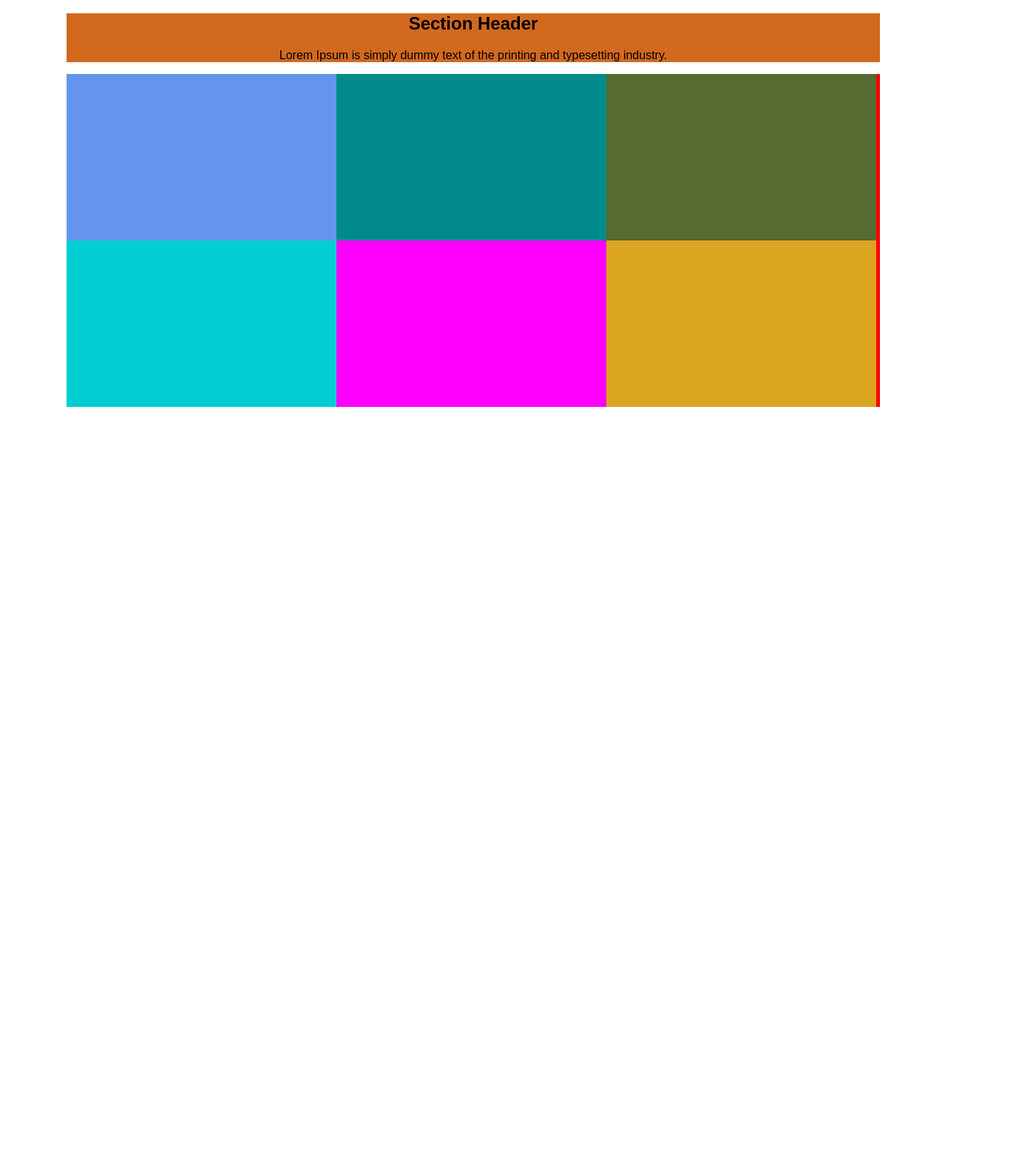
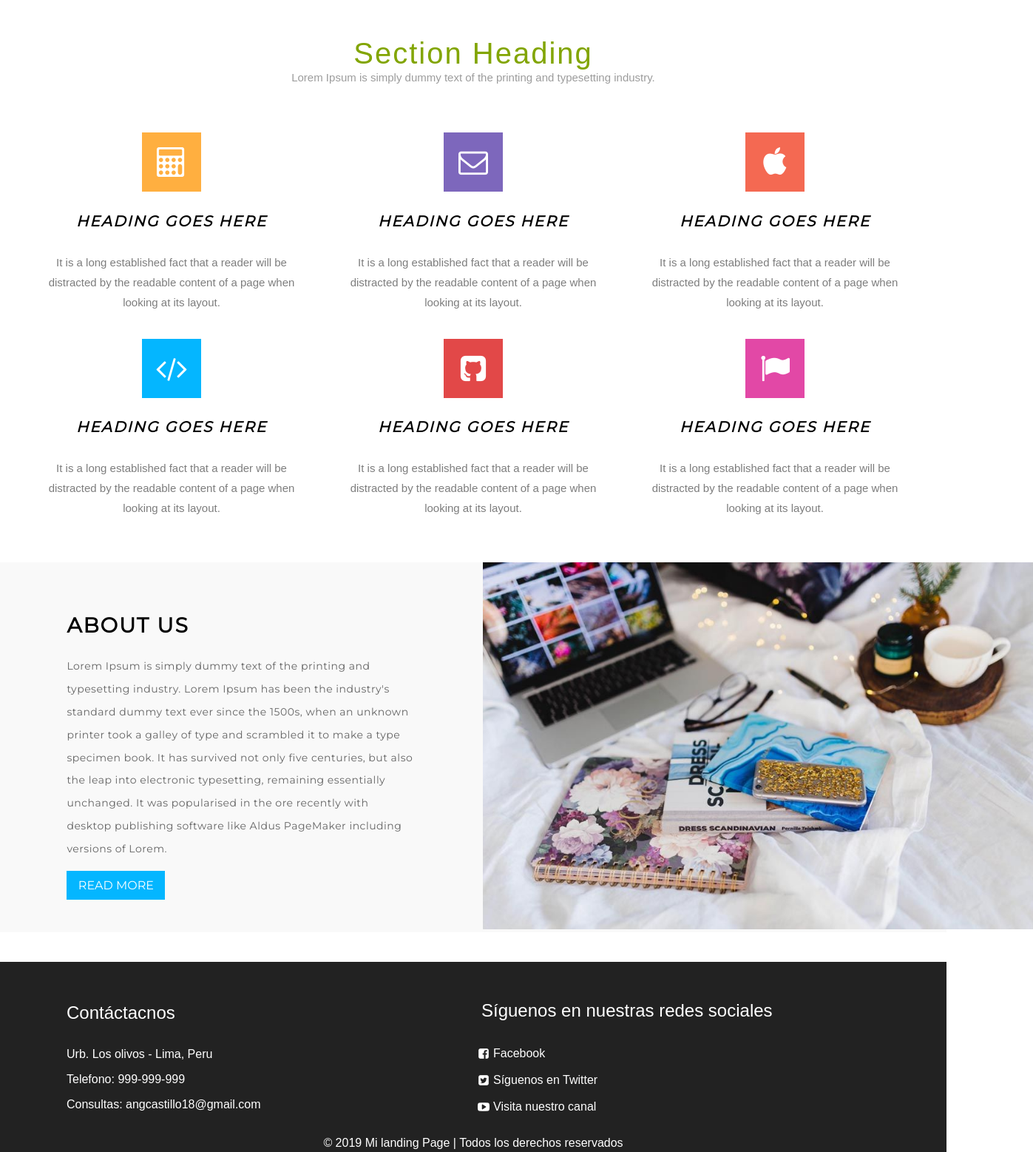
Before and after one commit to angcastillo18/LandingPage, a plain HTML site: page index.html in a window 1280 px wide. Shown: the part 652-2209 px from the top of the page at 74% size, 1397 px wide, since content can reach past the window. Before the commit the page ends 1270 px from the top, so only its background shows below. Drawn offline with Linux system fonts and the light colour scheme.

Commit message:
added new sections and footer

```diff
--- a/estilos.css
+++ b/estilos.css
@@ -6,10 +6,30 @@
       padding: 0;
   }
 
+  *{
+    box-sizing: border-box;
+  }
 a {
     text-decoration: none;
     color: white;
   }
+/**/
+.container{
+  width: 100%;
+  margin: auto;
+}
+.container--flex{
+  display: flex;
+  flex-wrap: wrap;
+  justify-content: space-between;
+  align-items: center;
+
+}
+.column{
+  width: 100%;
+}
+
+/**/
 /* TOP NAVBAR */
   header {
     max-width: 100%;
@@ -137,51 +157,166 @@ li a:hover, .dropdown:hover .dropbtn  {
 }
 /*-----------------------------------------------------*/
 /*Seccion Heading*/
+
+
 .section-heading{
-  background-color:#FFFFFF;
-  height: 600px;
   text-align: center;
-  max-width: 1100px;
-  margin: auto;
+  margin: 25px 0;
 }
 .sh-header{
-  margin: auto;
-  background: chocolate;
+  margin: 50px 0;
+}
+.sh-header__title{
+  margin: 40px 0 0;
+  color:
+  rgb(130, 165, 1);
+  font-size: 40px;
+  letter-spacing: 2px;
+  font-family: inherit;
+  font-weight: 500;
+  line-height: 1.2;
+}
+.sh-header__txt{
+  color:
+  rgb(156, 156, 156);
+  font-size: 15px;
+  margin: 0;
+  padding: 0;
 }
 .sh-content{
+  width: 1200px;
+}
+.column--33{
+  width: 32%;
+  display: flex;
+  flex-direction: column;
+  justify-content: center;
+  margin-top: 15px;
+}
+.icon-box{
+  height: 80px;
+  width: 80px;
+  margin: 1px auto;
+  font-size: 40px;
+  padding-top: 20px;
+  color: white;
+  background-color: black;
+}
+.title-box{
+  color:
+  #000000;
+  text-transform: uppercase;
+  font-size: 20px;
+  letter-spacing: 2px;
+  font-style: italic;
+  font-family:'Montserrat', sans-serif ;
+  margin-bottom: 10px;
+}
+.p-box{
+  color:#7d7d7d;
+  font-size: 15px;
+  line-height: 1.8;
+  padding: 5px;
+}
+.icon-code{
+  background-color: #04b6ff;
+}
+.icon-calculator{
+  background-color: #ffaf40;
+}
+.icon-apple{
+  background-color: #f46952;
+}
+.icon-message{
+  background-color: #7d67bc;
+}
+.icon-flag{
+  background-color: #e248a6;
+}
+.icon-github{
+  background-color: #e24848;
+}
+/*------------------------------------*/
+/*----------Section About Us----------*/
+.section-aboutUs{
+  justify-content: space-between;
+  background-color: #f9f9f9;
+  margin: 40px 0;
+}
+.sa-information{
+  max-width: 40%;
+  padding: 20px;
   margin: auto;
-  background: red;
-  display: flex;
-  flex-wrap: wrap;
-}
-.sh-content-1{
-  background: cornflowerblue;
-  height: 225px;
-  width: 365px;
 
 }
-.sh-content-2{
-  background: darkcyan;
-  height: 225px;
-  width: 365px;
+.sa-information h2{
+  color:
+  #000000;
+  font-family:'Montserrat', sans-serif;
+  font-size: 28px;
+  letter-spacing: 2px;
 }
-.sh-content-3{
-  background: darkolivegreen;
-  height: 225px;
-  width: 365px;
+
+.sa-information p{
+  color:
+  #656565;
+  font-size: 14px;
+  letter-spacing: 0.5px;
+  font-weight: 300;
+  line-height: 2.2;
+  font-family:'Montserrat', sans-serif;
 }
-.sh-content-4{
-  background: darkturquoise;
-  height: 225px;
-  width: 365px;
+.sa-img{
+  height: 496px;
+  object-fit: cover;
+  widows: 50%;
 }
-.sh-content-5{
-  background: fuchsia;
-  height: 225px;
-  width: 365px;
+.column--50{
+  width: 49%;
 }
-.sh-content-6{
-  background: goldenrod;
-  height: 225px;
-  width: 365px;
+.btn{
+  display: block;
+  text-align: center;
+  text-decoration: none;
+  width: 133px;
+  background: #04b6ff;
+  color: white;
+  padding: 10px;
+  margin: 10px auto;
+  font-family:'Montserrat', sans-serif;
 }
+.sa-information .btn{
+  margin: 0;
+}
+/*-----------------------------------------*/
+/*-----------------FOOTER------------------*/
+.main-footer{
+  background: #222;
+  color: white;
+  padding: 10px;
+  padding-top: 20px;
+  padding-bottom: 20px;
+}
+.main-footer h4{
+  font-size: 1.5rem;
+  font-weight: 500;
+  line-height: 1.2;
+  font-family: 'Monserrat' ,sans-serif;
+}
+.copy{
+  text-align: center;
+  margin: auto;
+  margin-top: 15px;
+}
+.main-footer [class*="icon-"]{
+  color: white;
+  text-decoration: none;
+}
+.main-footer [class*="icon-"]:before{
+  position: relative;
+  top: 3px;
+  right: 5px;
+}
+.main-footer .container--flex{
+  max-width: 1100px;
+}
--- /dev/null
+++ b/icons/styles.css
@@ -0,0 +1,76 @@
+@charset "UTF-8";
+
+@font-face {
+  font-family: "stio-web";
+  src:url("fonts/stio-web.eot");
+  src:url("fonts/stio-web.eot?#iefix") format("embedded-opentype"),
+    url("fonts/stio-web.woff") format("woff"),
+    url("fonts/stio-web.ttf") format("truetype"),
+    url("fonts/stio-web.svg#stio-web") format("svg");
+  font-weight: normal;
+  font-style: normal;
+
+}
+
+[data-icon]:before {
+  font-family: "stio-web" !important;
+  content: attr(data-icon);
+  font-style: normal !important;
+  font-weight: normal !important;
+  font-variant: normal !important;
+  text-transform: none !important;
+  speak: none;
+  line-height: 1;
+  -webkit-font-smoothing: antialiased;
+  -moz-osx-font-smoothing: grayscale;
+}
+
+[class^="icon-"]:before,
+[class*=" icon-"]:before {
+  font-family: "stio-web" !important;
+  font-style: normal !important;
+  font-weight: normal !important;
+  font-variant: normal !important;
+  text-transform: none !important;
+  speak: none;
+  line-height: 1;
+  -webkit-font-smoothing: antialiased;
+  -moz-osx-font-smoothing: grayscale;
+}
+
+.icon-facebook:before {
+  content: "\61";
+}
+.icon-twitter:before {
+  content: "\62";
+}
+.icon-message:before {
+  content: "\63";
+}
+.icon-location:before {
+  content: "\64";
+}
+.icon-menu:before {
+  content: "\66";
+}
+.icon-youtube:before {
+  content: "\67";
+}
+.icon-calculator:before {
+  content: "\65";
+}
+.icon-code:before {
+  content: "\68";
+}
+.icon-adn:before {
+  content: "\69";
+}
+.icon-apple:before {
+  content: "\6a";
+}
+.icon-github:before {
+  content: "\6b";
+}
+.icon-flag:before {
+  content: "\6c";
+}
--- a/index.html
+++ b/index.html
@@ -6,6 +6,8 @@
     <meta http-equiv="X-UA-Compatible" content="ie=edge">
     <title>Universe</title>
     <link rel="stylesheet" href="estilos.css">
+    <link rel="stylesheet" href="/icons/styles.css">
+    <link href="https://fonts.googleapis.com/css?family=Montserrat&display=swap" rel="stylesheet">
 </head>
 <body>
     <header>
@@ -37,25 +39,74 @@
 
         </div>
     </header>
-    <section class="section-heading">
-        <div class="sh-header">
-            <h1>Section Header</h1>
-            <p>Lorem Ipsum is simply dummy text of the printing and typesetting industry.</p>
+    <section class="section-heading ">
+        <div class="sh-header container ">
+            <h3 class="sh-header__title">Section Heading</h3>
+            <p class="sh-header__txt">Lorem Ipsum is simply dummy text of the printing and typesetting industry.</p>
         </div>
-        <div class="sh-content">
-            <div class="sh-content-1 box"></div>
-            <div class="sh-content-2 box" ></div>
-            <div class="sh-content-3 box"></div>
-            <div class="sh-content-4 box"></div>
-            <div class="sh-content-5 box" ></div>
-            <div class="sh-content-6 box"></div>
+        <div class="sh-content container container--flex">
+            <div class="column--33">
+                <span class="icon-box icon-calculator"></span>
+                <h4 class="title-box">heading goes here</h4>
+                <p class="p-box">It is a long established fact that a reader will be distracted by the readable content of a page when looking at its layout.</p>
+            </div>
+            <div class="column--33">
+                <span class="icon-box icon-message"></span>
+                <h4 class="title-box">heading goes here</h4>
+                <p class="p-box">It is a long established fact that a reader will be distracted by the readable content of a page when looking at its layout.</p>
+            </div>
+            <div class="column--33">
+                <span class="icon-box icon-apple"></span>
+                <h4 class="title-box">heading goes here</h4>
+                <p class="p-box">It is a long established fact that a reader will be distracted by the readable content of a page when looking at its layout.</p>
+            </div>
+            <div class="column--33">
+                <span class="icon-box icon-code"></span>
+                <h4 class="title-box">heading goes here</h4>
+                <p class="p-box">It is a long established fact that a reader will be distracted by the readable content of a page when looking at its layout.</p>
+            </div>
+            <div class="column--33">
+                <span class="icon-box icon-github"></span>
+                <h4 class="title-box">heading goes here</h4>
+                <p class="p-box">It is a long established fact that a reader will be distracted by the readable content of a page when looking at its layout.</p>
+            </div>
+            <div class="column--33">
+                <span class="icon-box icon-flag"></span>
+                <h4 class="title-box">heading goes here</h4>
+                <p class="p-box">It is a long established fact that a reader will be distracted by the readable content of a page when looking at its layout.</p>
+            </div>
+        </div>
+    </section>
+    <section class="section-aboutUs container container--flex">
+        <div class="sa-information column--50">
+            <h2>ABOUT US</h2>
+            <p> Lorem Ipsum is simply dummy text of the printing and typesetting industry. Lorem Ipsum has been the industry's standard dummy text ever since the 1500s, when an unknown printer took a galley of type and scrambled it to make a type specimen book. It has survived not only five centuries, but also the leap into electronic typesetting, remaining essentially unchanged. It was popularised in the ore recently with desktop publishing software like Aldus PageMaker including versions of Lorem.</p>
+            <a href="" class="btn btn--aboutus">READ MORE</a>
+        </div>
+        <div class="column--50">
+            <img class="sa-img" src="/images/about.jpg" alt="">
         </div>
     </section>
     <section></section>
     <section></section>
     <section></section>
-    <section></section>
 
-    <footer></footer>
+    <footer class="main-footer">
+        <div class="container container--flex">
+            <div class="column column--50">
+                <h4 class="column__title">Contáctacnos</h4>
+                <p class="column__txt">Urb. Los olivos - Lima, Peru</p>
+                <p class="column__txt">Telefono: 999-999-999</p>
+                <p class="column__txt">Consultas: angcastillo18@gmail.com</p>
+            </div>
+            <div class="column column--50">
+                <h4 class="column__title">Síguenos en nuestras redes sociales</h4>
+                <p class="column__txt"><a href="" class="icon-facebook">Facebook</a></p>
+                <p class="column__txt"><a href="" class="icon-twitter">Síguenos en Twitter</a></p>
+                <p class="column__txt"><a href="" class="icon-youtube">Visita nuestro canal</a></p>
+            </div>
+            <p class="copy">© 2019 Mi landing Page | Todos los derechos reservados</p>
+        </div>
+    </footer>
 </body>
 </html>
```
Also changed, not shown: icons/icons-reference.html (added, +136 -0 lines), icons/fonts/stio-web.ttf (added), icons/fonts/stio-web.woff (added), images/about.jpg (added), 2 other files.
